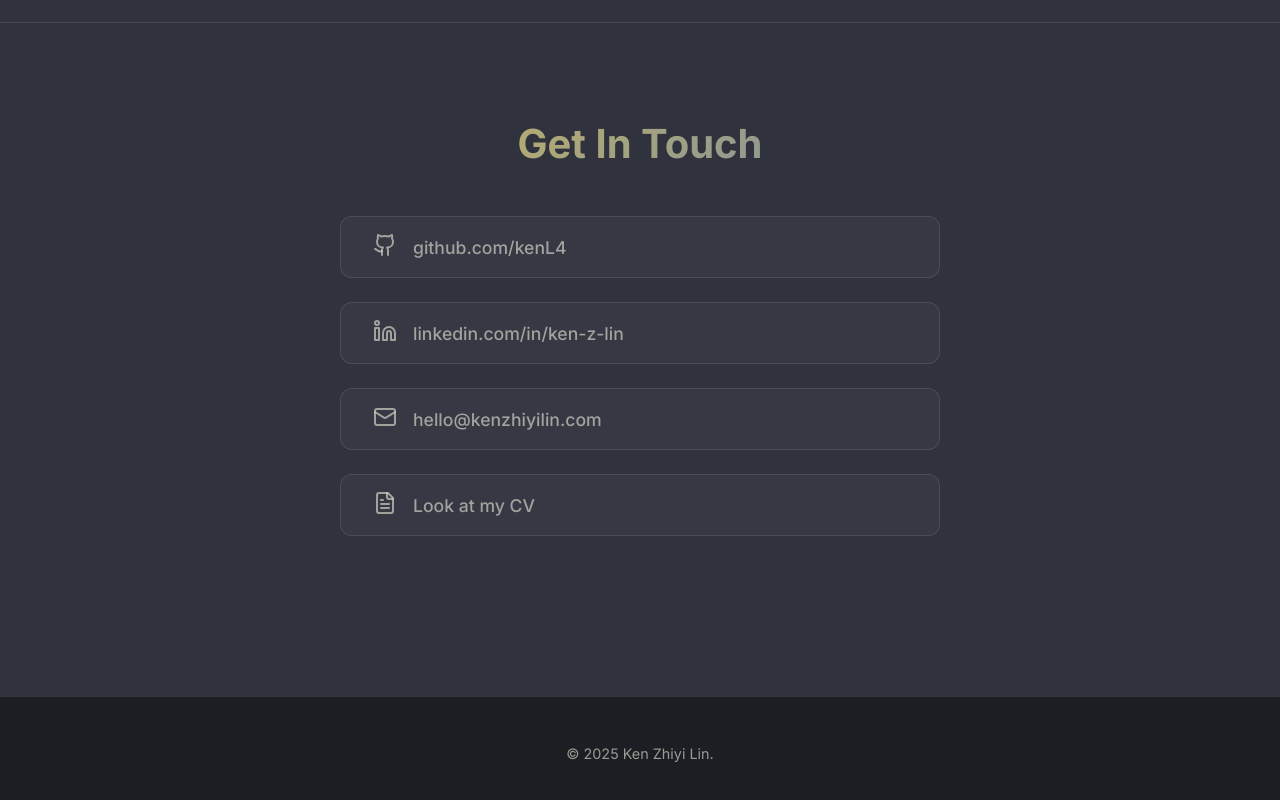
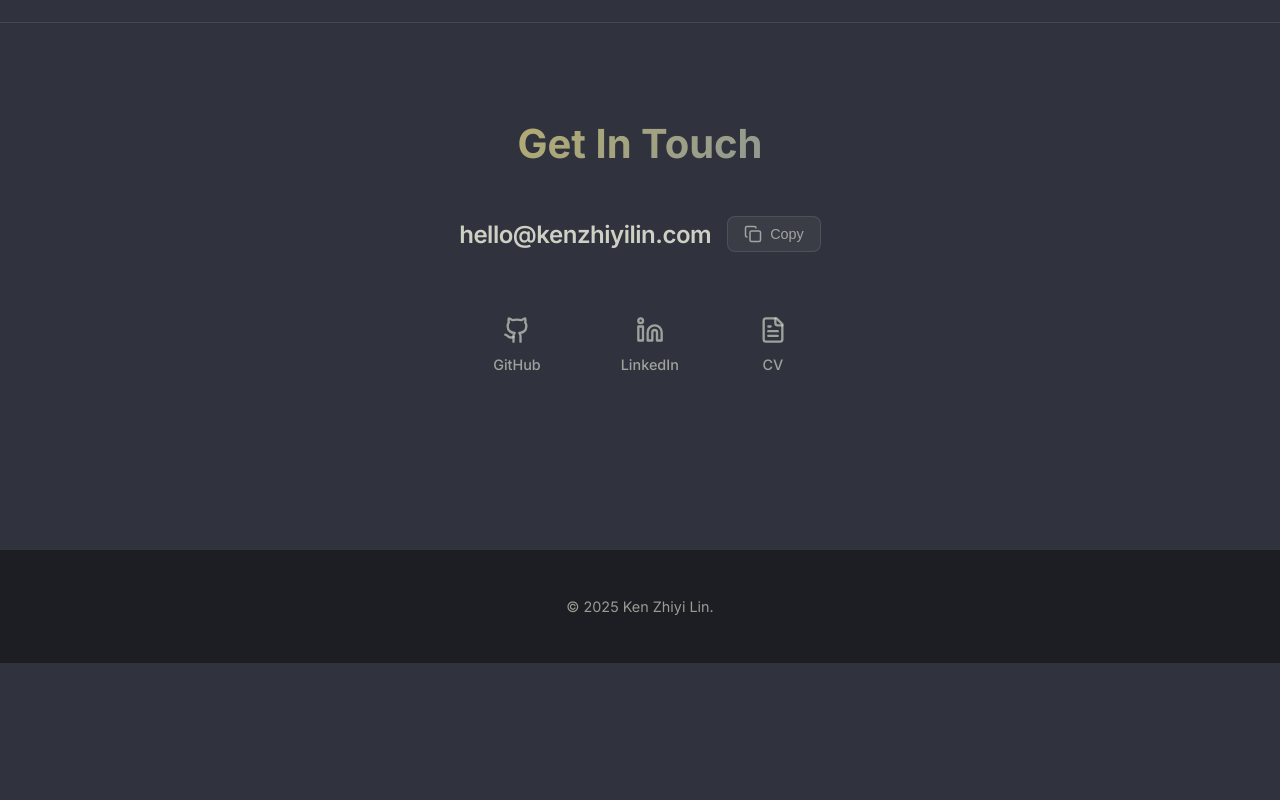
Before and after one commit to kenL4/kenL4.github.io, a Next.js app: page / in a window 1280 px wide. Shown: the part 3123-3923 px from the top of the page. After the commit the page ends 3786 px from the top, so only its background shows below. Built offline with nearby package versions, Linux system fonts and the light colour scheme.

Commit message:
Improved contacts UX

```diff
--- a/app/components/Contact.module.css
+++ b/app/components/Contact.module.css
@@ -15,51 +15,83 @@
     color: transparent;
 }
 
-.content {
+/* Email Section */
+.emailContainer {
+    display: flex;
+    align-items: center;
+    justify-content: center;
+    gap: 1rem;
+    margin-bottom: 3rem;
+    flex-wrap: wrap;
+}
+
+.emailText {
+    font-size: 1.5rem;
+    font-weight: 600;
+    color: var(--text-primary);
+    user-select: all;
+    letter-spacing: -0.02em;
+}
+
+.copyButton {
+    display: flex;
+    align-items: center;
+    gap: 0.5rem;
+    padding: 0.5rem 1rem;
+    background: rgba(255, 255, 255, 0.05);
+    border: 1px solid var(--glass-border);
+    border-radius: 8px;
+    color: var(--text-secondary);
+    cursor: pointer;
+    transition: all 0.2s ease;
+    font-size: 0.9rem;
+}
+
+.copyButton:hover {
+    background: rgba(255, 255, 255, 0.1);
+    color: var(--text-accent);
+    border-color: var(--text-accent);
+}
+
+.copyLabel {
+    font-weight: 500;
+}
+
+/* Social Links */
+.socialLinks {
+    display: flex;
+    justify-content: center;
+    gap: 3rem;
+    flex-wrap: wrap;
+}
+
+.socialLink {
     display: flex;
     flex-direction: column;
     align-items: center;
-    gap: 1.5rem;
-    max-width: 600px;
-    margin: 0 auto;
+    gap: 0.75rem;
+    color: var(--text-secondary);
+    text-decoration: none;
+    transition: all 0.3s ease;
+    padding: 1rem;
 }
 
-.linkItem {
-    display: flex;
-    align-items: center;
-    gap: 1rem;
-    text-decoration: none;
-    padding: 1rem 2rem;
-    width: 100%;
-    background: rgba(255, 255, 255, 0.03);
-    border: 1px solid var(--glass-border);
-    border-radius: 12px;
-    transition: all 0.3s ease;
-    cursor: pointer;
+.socialLink:hover {
+    color: var(--text-accent);
+    transform: translateY(-4px);
 }
 
-.linkItem:hover {
-    background: rgba(255, 255, 255, 0.05);
-    border-color: var(--text-secondary);
-    transform: translateY(-2px);
+.socialLabel {
+    font-size: 0.9rem;
+    font-weight: 500;
 }
 
-.iconWrapper {
-    color: var(--text-secondary);
-    transition: color 0.3s ease;
+@media (max-width: 480px) {
+    .emailText {
+        font-size: 1.2rem;
+    }
+
+    .socialLinks {
+        gap: 2rem;
+    }
 }
-
-.linkItem:hover .iconWrapper {
-    color: var(--text-primary);
-}
-
-.linkText {
-    color: var(--text-secondary);
-    font-size: 1.1rem;
-    font-weight: 500;
-    transition: color 0.3s ease;
-}
-
-.linkItem:hover .linkText {
-    color: var(--text-primary);
-}
--- a/app/components/Contact.tsx
+++ b/app/components/Contact.tsx
@@ -1,59 +1,68 @@
 'use client';
 
-import { Github, Linkedin, Mail, FileText } from 'lucide-react';
+import { useState } from 'react';
+import { Github, Linkedin, FileText, Copy, Check } from 'lucide-react';
 import styles from './Contact.module.css';
 
 export default function Contact() {
+    const [copied, setCopied] = useState(false);
+    const email = 'hello@kenzhiyilin.com';
+
+    const handleCopy = async () => {
+        await navigator.clipboard.writeText(email);
+        setCopied(true);
+        setTimeout(() => setCopied(false), 2000);
+    };
+
     return (
         <section id="contact" className={styles.contactSection}>
             <div className="container">
                 <h2 className={styles.title}>Get In Touch</h2>
 
-                <div className={styles.content}>
+                <div className={styles.emailContainer}>
+                    <span className={styles.emailText}>{email}</span>
+                    <button
+                        onClick={handleCopy}
+                        className={styles.copyButton}
+                        aria-label="Copy email to clipboard"
+                    >
+                        {copied ? <Check size={18} /> : <Copy size={18} />}
+                        <span className={styles.copyLabel}>{copied ? 'Copied!' : 'Copy'}</span>
+                    </button>
+                </div>
+
+                <div className={styles.socialLinks}>
                     <a
                         href="https://github.com/kenL4"
                         target="_blank"
                         rel="noopener noreferrer"
-                        className={styles.linkItem}
+                        className={styles.socialLink}
+                        aria-label="GitHub"
                     >
-                        <span className={styles.iconWrapper}>
-                            <Github size={24} />
-                        </span>
-                        <span className={styles.linkText}>github.com/kenL4</span>
+                        <Github size={28} />
+                        <span className={styles.socialLabel}>GitHub</span>
                     </a>
 
                     <a
                         href="https://linkedin.com/in/ken-z-lin"
                         target="_blank"
                         rel="noopener noreferrer"
-                        className={styles.linkItem}
+                        className={styles.socialLink}
+                        aria-label="LinkedIn"
                     >
-                        <span className={styles.iconWrapper}>
-                            <Linkedin size={24} />
-                        </span>
-                        <span className={styles.linkText}>linkedin.com/in/ken-z-lin</span>
-                    </a>
-
-                    <a
-                        href="mailto:hello@kenzhiyilin.com"
-                        className={styles.linkItem}
-                    >
-                        <span className={styles.iconWrapper}>
-                            <Mail size={24} />
-                        </span>
-                        <span className={styles.linkText}>hello@kenzhiyilin.com</span>
+                        <Linkedin size={28} />
+                        <span className={styles.socialLabel}>LinkedIn</span>
                     </a>
 
                     <a
                         href="/cv.pdf"
                         target="_blank"
                         rel="noopener noreferrer"
-                        className={styles.linkItem}
+                        className={styles.socialLink}
+                        aria-label="CV"
                     >
-                        <span className={styles.iconWrapper}>
-                            <FileText size={24} />
-                        </span>
-                        <span className={styles.linkText}>Look at my CV</span>
+                        <FileText size={28} />
+                        <span className={styles.socialLabel}>CV</span>
                     </a>
                 </div>
             </div>
--- a/app/components/Hero.tsx
+++ b/app/components/Hero.tsx
@@ -33,7 +33,7 @@ export default function Hero() {
                     animate={{ opacity: 1, y: 0 }}
                     transition={{ delay: 0.2, duration: 0.8 }}
                 >
-                    <Link href="#projects" className={styles.primaryBtn}>
+                    <Link href="#experience" className={styles.primaryBtn}>
                         View Work
                     </Link>
                     <Link href="#contact" className={styles.secondaryBtn}>
```
